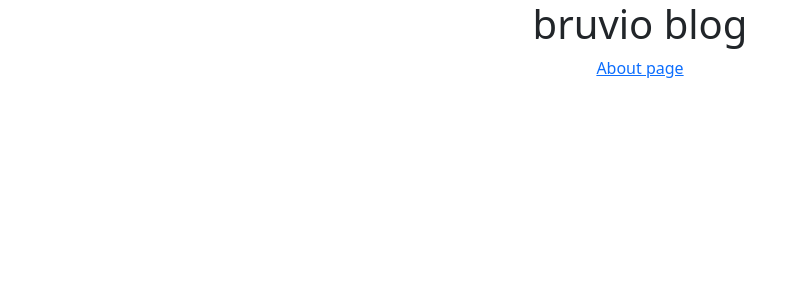
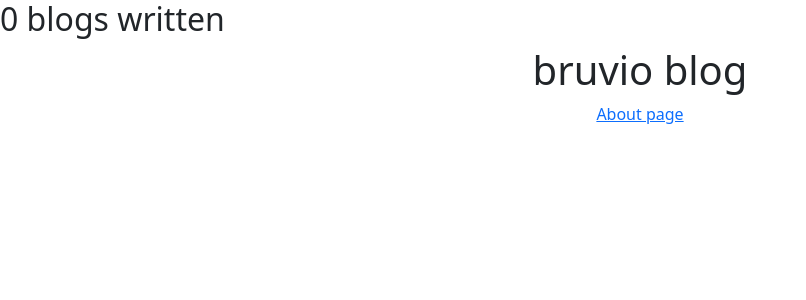
Before and after one commit to bruvio/Django-portfolio, a Django app: page /blog/ in a window 1280 px wide. Shown: the top 300 px of the page, without its empty margins (0-806 px from the left). Run offline with Django 3.2, Linux system fonts and the light colour scheme; data that the repository does not hold is empty.

Commit message:
using pluralize

```diff
--- a/blog/templates/blog/all_blogs.html
+++ b/blog/templates/blog/all_blogs.html
@@ -1,7 +1,7 @@
 <link href="https://cdn.jsdelivr.net/npm/bootstrap@5.0.2/dist/css/bootstrap.min.css" rel="stylesheet" integrity="sha384-EVSTQN3/azprG1Anm3QDgpJLIm9Nao0Yz1ztcQTwFspd3yD65VohhpuuCOmLASjC" crossorigin="anonymous">
 
 
-
+<h2>{{ blog_count }} blog{{ blog_count|pluralize }} written</h2>
 
 
 <div class="container text-center">
--- a/blog/views.py
+++ b/blog/views.py
@@ -5,9 +5,13 @@ from .models import Blog
 
 # Create your views here.
 def all_blogs(request):
-
+    blog_count = Blog.objects.count()
     all_blogs = Blog.objects.order_by("date")[:5]
-    return render(request, "blog/all_blogs.html", {"all_blogs": all_blogs})
+    return render(
+        request,
+        "blog/all_blogs.html",
+        {"all_blogs": all_blogs, "blog_count": blog_count},
+    )
 
 
 def detail(request, blog_id):
```
